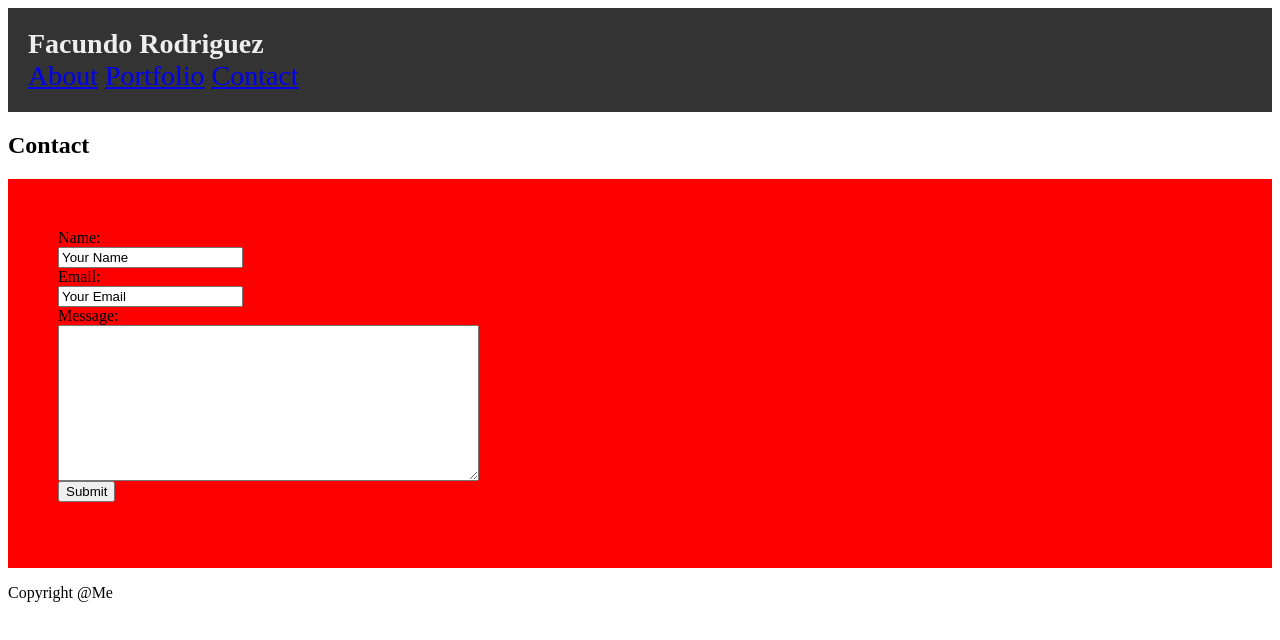
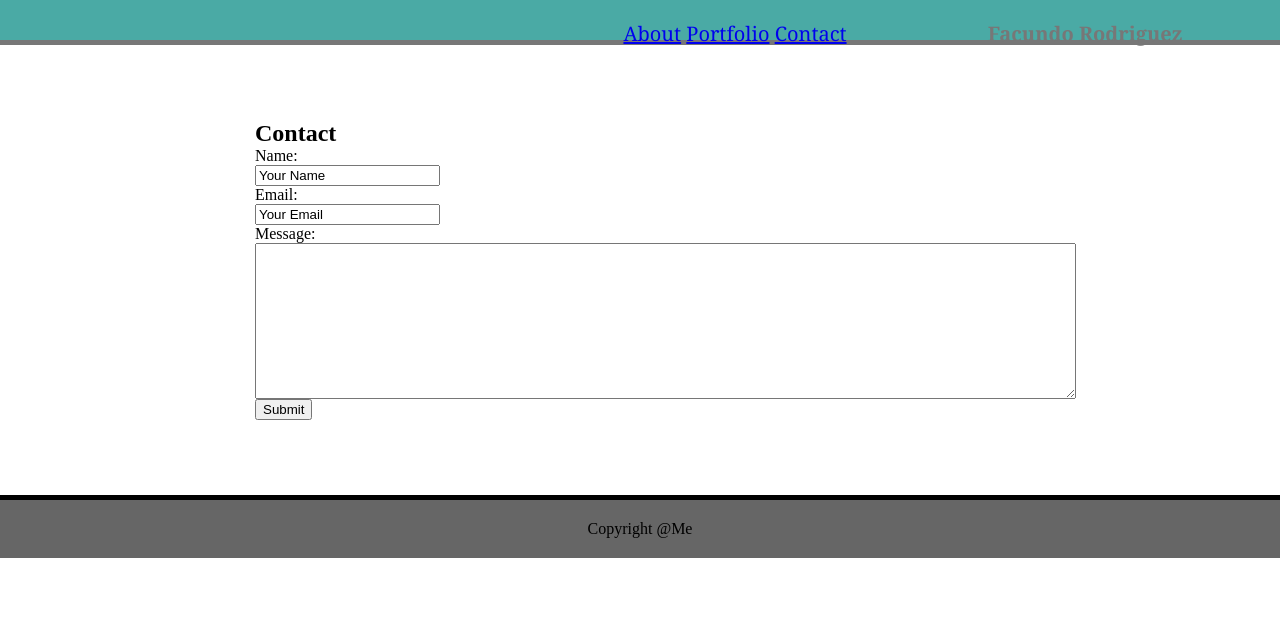
Before and after one commit to facurodri/Basic-Portfolio, a plain HTML site: page contact.html in a window 1280 px wide. Drawn offline with Linux system fonts and the light colour scheme.

Commit message:
Updated changes

```diff
--- a/assets/css/style.css
+++ b/assets/css/style.css
@@ -2,22 +2,43 @@
 
 * {
     box-sizing: border-box;
+    margin:0 auto;
 }
 header {
-    background:#333333;
+    background:#4aaaa5;
     padding:20px;
-    margin-bottom:20px;
-    color:#eee;
+    font-family: Georgia, 'Times New Roman', Times, serif;
+    width:100%;
+    border-bottom: 5px;
+    border-bottom-style:solid;
+    color:#777777;
+}
+#navigation {
+    float:right;
+    font-size: 20px;
+    width:350;
+    text-align:center;
+}
+#myName{
+    color:#ffffff;
     font-size: 28px;
+    margin-left:100px;
 }
-
 .container{
-    background: red;
+    background: #ffffff;
     padding:50px;
     border-style:solid;
     border-color: black;
     border: 5px;
 
+}
+.container1{
+    background:#ffffff;
+    padding:55px;
+    margin:20 200;
+    border-style:solid;
+    border-color: black;
+    border: 5px;
 
 }
 #bio-image {
@@ -31,9 +52,12 @@ header {
 }
 
 #footer {
-    background:#6666666;
+    position: relative;
+    margin:0;
+    background:#666666;;
     padding:20px;
-    margin-bottom:20px;
-    color:#eee;
-    font-size: 28px;
+    width: 100%;
+    border-top: 5px;
+    border-top-style: solid;
+    text-align: center;
 }
--- a/contact.html
+++ b/contact.html
@@ -10,34 +10,32 @@
 
 <body>
         <header>
-                <div id="myName">
+                <div id="navigation">
                         <strong> Facundo Rodriguez</strong>
                 </div>
-                <div id="Main">
+                <div id="navigation">
                     <a href="index.html">About</a>
                     <a href="portfolio.html">Portfolio</a>
                     <a href="contact.html">Contact</a>
                 </div>
             </header>
 
-    <div id = "Contact">
-            <h2>Contact</h2>
-    </div>
-
-    <div class = "container">
+    <div class = "container1">
+        <h2>Contact</h2>
            <form>
             Name: <br>
             <input type="text" name="Name" value="Your Name" ><br>
             Email: <br>
             <input type="Email" name="Email" value="Your Email" ><br>
             Message: <br>
-            <textarea type="Message" name="Message" cols="50" rows="10" ></textarea><br>
+            <textarea type="Message" name="Message" cols="100" rows="10" ></textarea>
+            <br>
             <input type = "submit">
            </form>
 
         </div>
 
-    <div class="footer">
+    <div id="footer">
             <p>Copyright @Me</p>
         </div>
 </body>
```
Also changed, not shown: index.html (+1 -1 lines), portfolio.html (+12 -7 lines).
